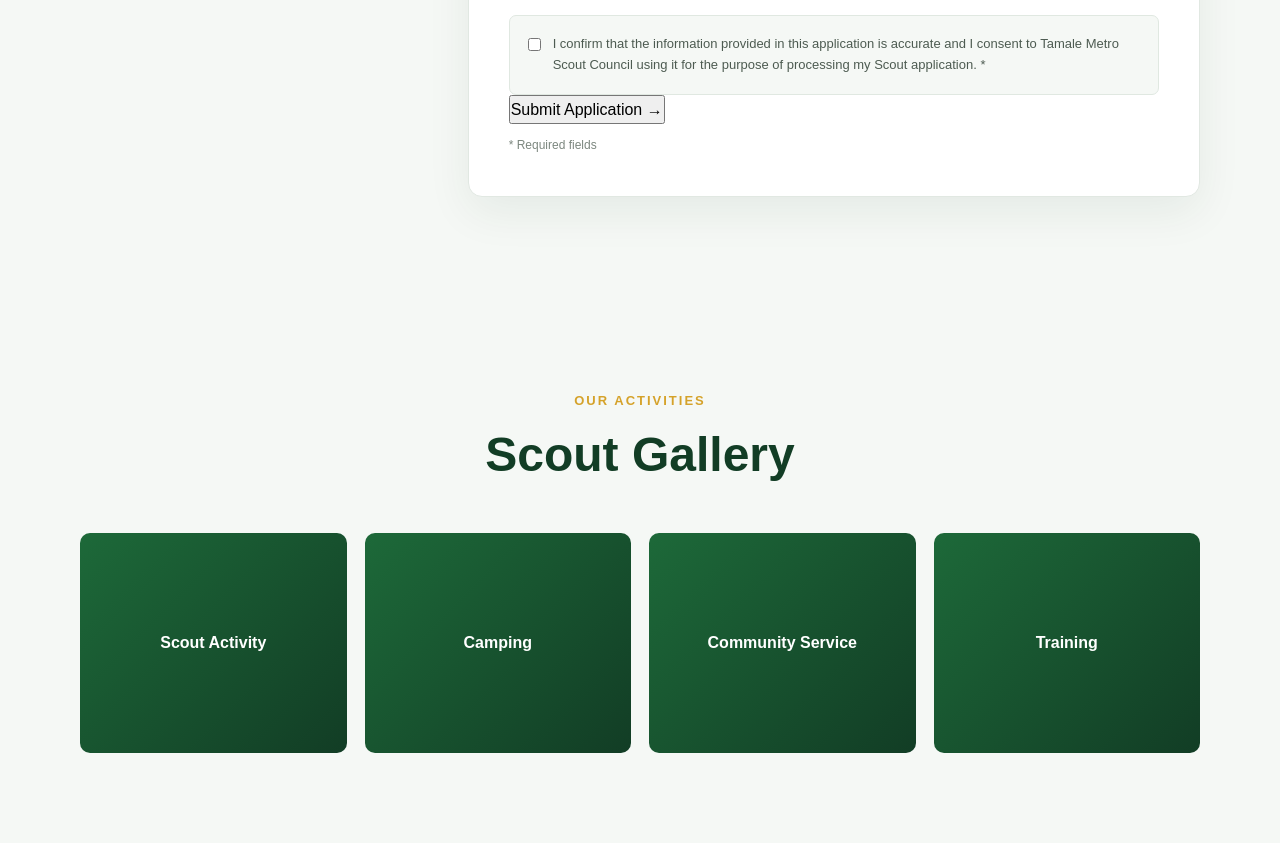
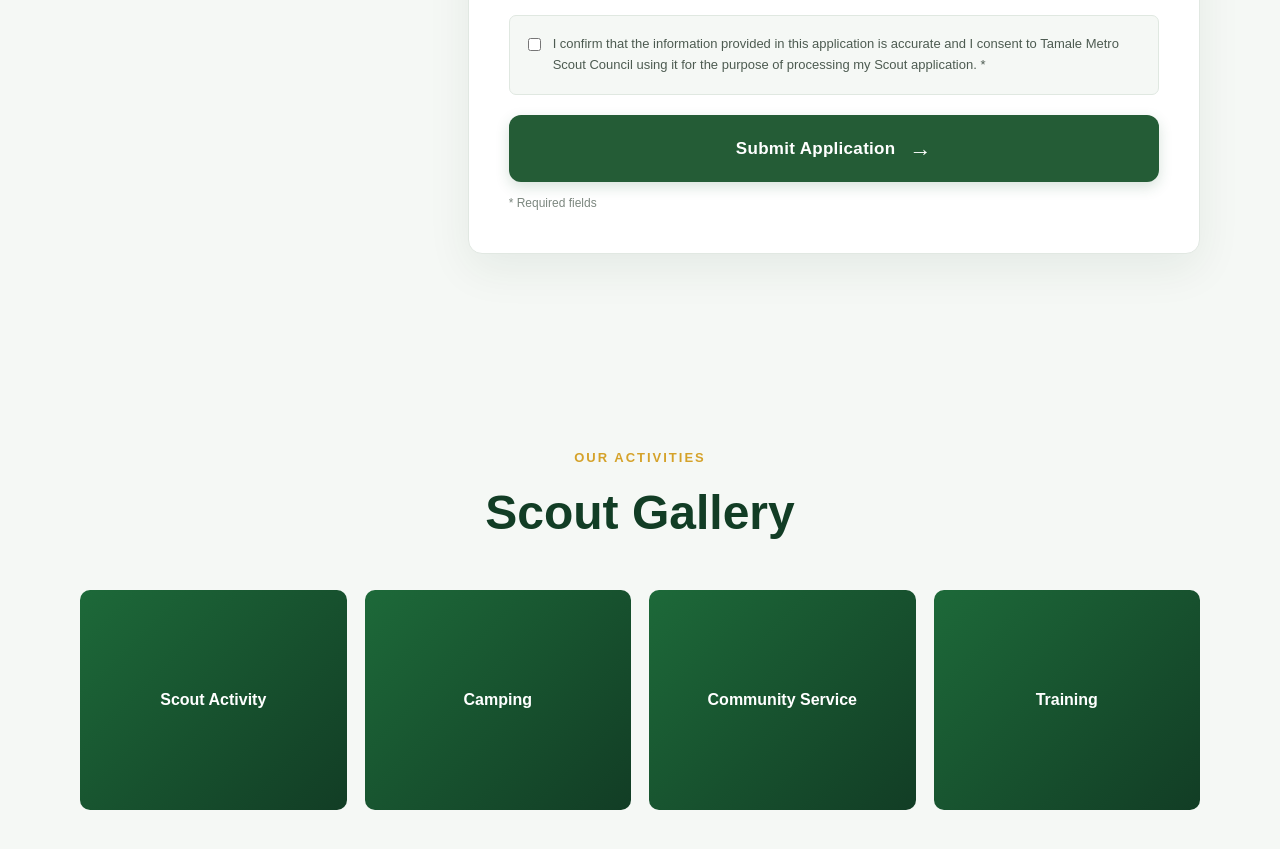
Before and after one commit to sadiksyber0-ai/Tamale-Metro-Scout-Council-, a plain HTML site: page index.html in a window 1280 px wide. Shown: the part 6547-7396 px from the top of the page. Drawn offline with Linux system fonts and the light colour scheme.

Commit message:
Update style.css

```diff
--- a/style.css
+++ b/style.css
@@ -1241,3 +1241,68 @@ textarea {
     border: 2px solid #ddd;
     background: #f5f5f5;
 }
+/* ==========================================
+   SCOUT APPLICATION SUBMIT BUTTON
+========================================== */
+
+.scout-submit-btn {
+    width: 100%;
+    min-height: 58px;
+    padding: 16px 24px;
+    margin-top: 20px;
+
+    display: flex;
+    align-items: center;
+    justify-content: center;
+    gap: 14px;
+
+    background: #245c36;
+    color: #ffffff;
+
+    border: none;
+    border-radius: 12px;
+
+    font-family: inherit;
+    font-size: 17px;
+    font-weight: 700;
+    letter-spacing: 0.3px;
+
+    cursor: pointer;
+    box-shadow: 0 5px 14px rgba(36, 92, 54, 0.18);
+
+    transition:
+        background 0.2s ease,
+        transform 0.2s ease,
+        box-shadow 0.2s ease;
+}
+
+.scout-submit-btn:hover {
+    background: #194528;
+    box-shadow: 0 7px 18px rgba(36, 92, 54, 0.25);
+    transform: translateY(-1px);
+}
+
+.scout-submit-btn:active {
+    transform: scale(0.98);
+}
+
+.scout-submit-btn:focus-visible {
+    outline: 3px solid #d8a32a;
+    outline-offset: 3px;
+}
+
+.scout-submit-btn .submit-arrow {
+    font-size: 22px;
+    transition: transform 0.2s ease;
+}
+
+.scout-submit-btn:hover .submit-arrow {
+    transform: translateX(4px);
+}
+
+.scout-submit-btn:disabled {
+    opacity: 0.65;
+    cursor: not-allowed;
+    transform: none;
+    box-shadow: none;
+}
```
